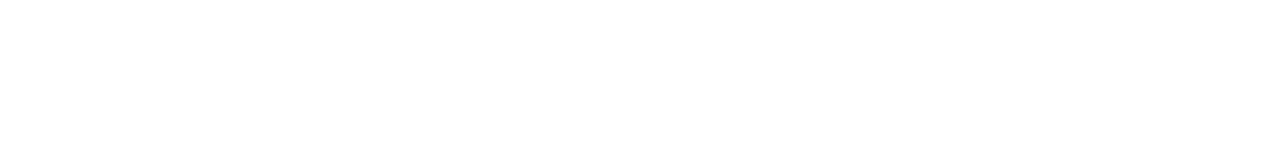
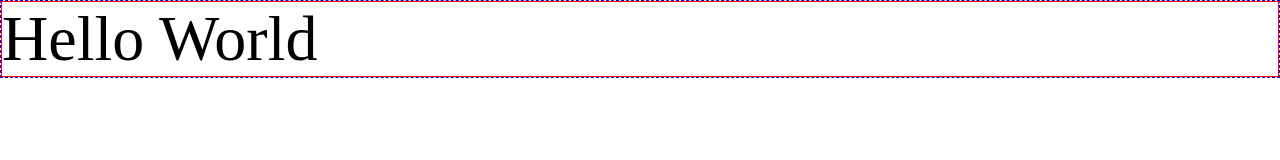
Before and after one commit to akashkumar7313/Full-Stack-Web-Development, a plain HTML site: page FEB/7 FEB 2023 CSS unit/index.html in a window 1280 px wide. Drawn offline with Linux system fonts and the light colour scheme.

Commit message:
done with unit in css

```diff
--- a/FEB/7 FEB 2023 CSS unit/index.html
+++ b/FEB/7 FEB 2023 CSS unit/index.html
@@ -6,12 +6,29 @@
     <meta name="viewport" content="width=device-width, initial-scale=1.0">
     <title>Units in CSS</title>
     <style>
+        * {
+            margin: 0;
+            padding: 0;
+            box-sizing: border-box;
+        }
+        section {
+            border: 1px dashed blue;
+            /* width: 50vw;
+            height: 100vh; */
+            /* font-size: 50px; */
+        }
 
+        main {
+            border: 1px solid red;
+            /* width: 50%;
+            height: 50vh; */
+            font-size: 4rem;
+        }
     </style>
 </head>
 <body>
     <section>
-        <main></main>
+        <main>Hello World</main>
     </section>
 </body>
 </html>
```
